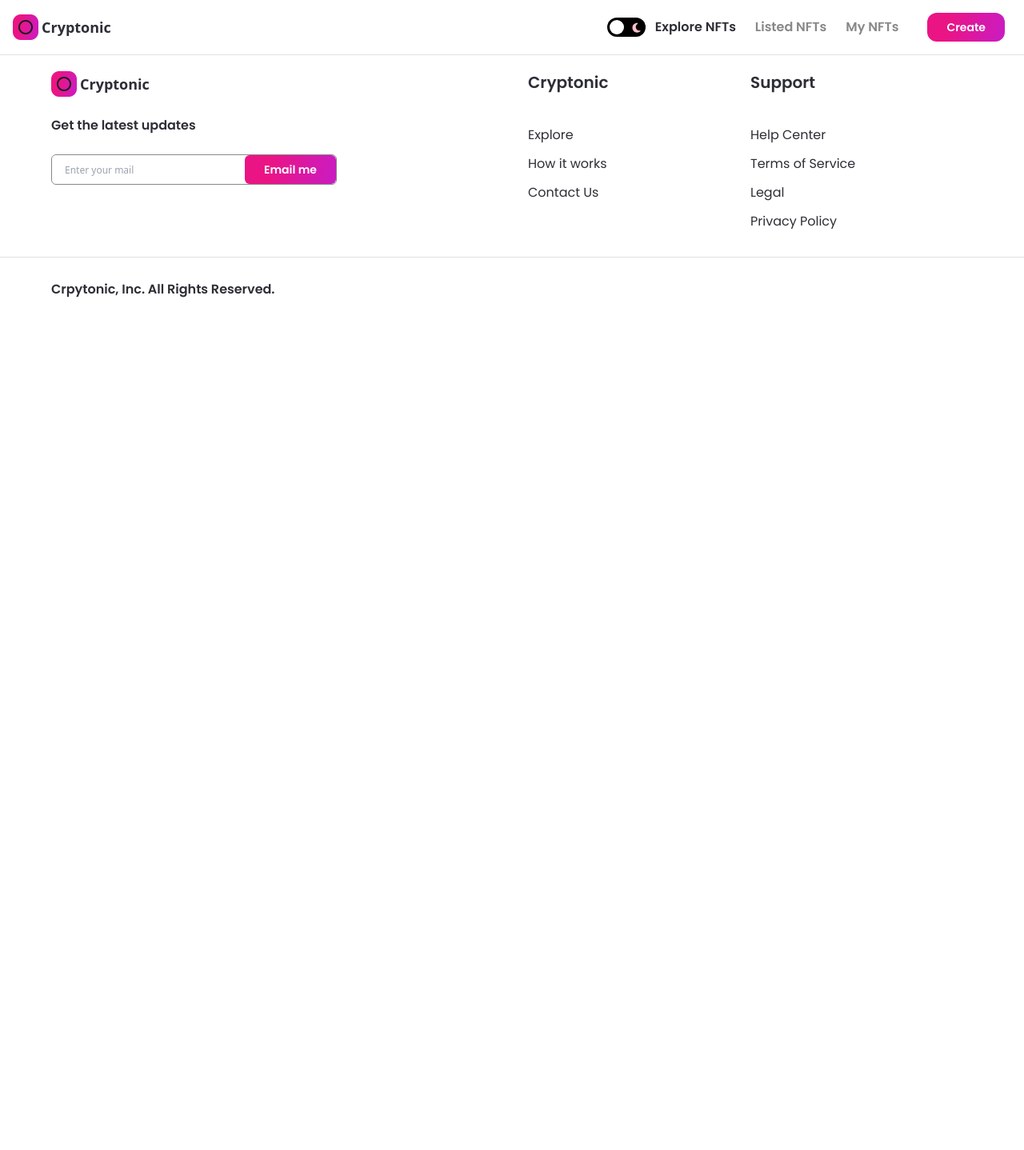
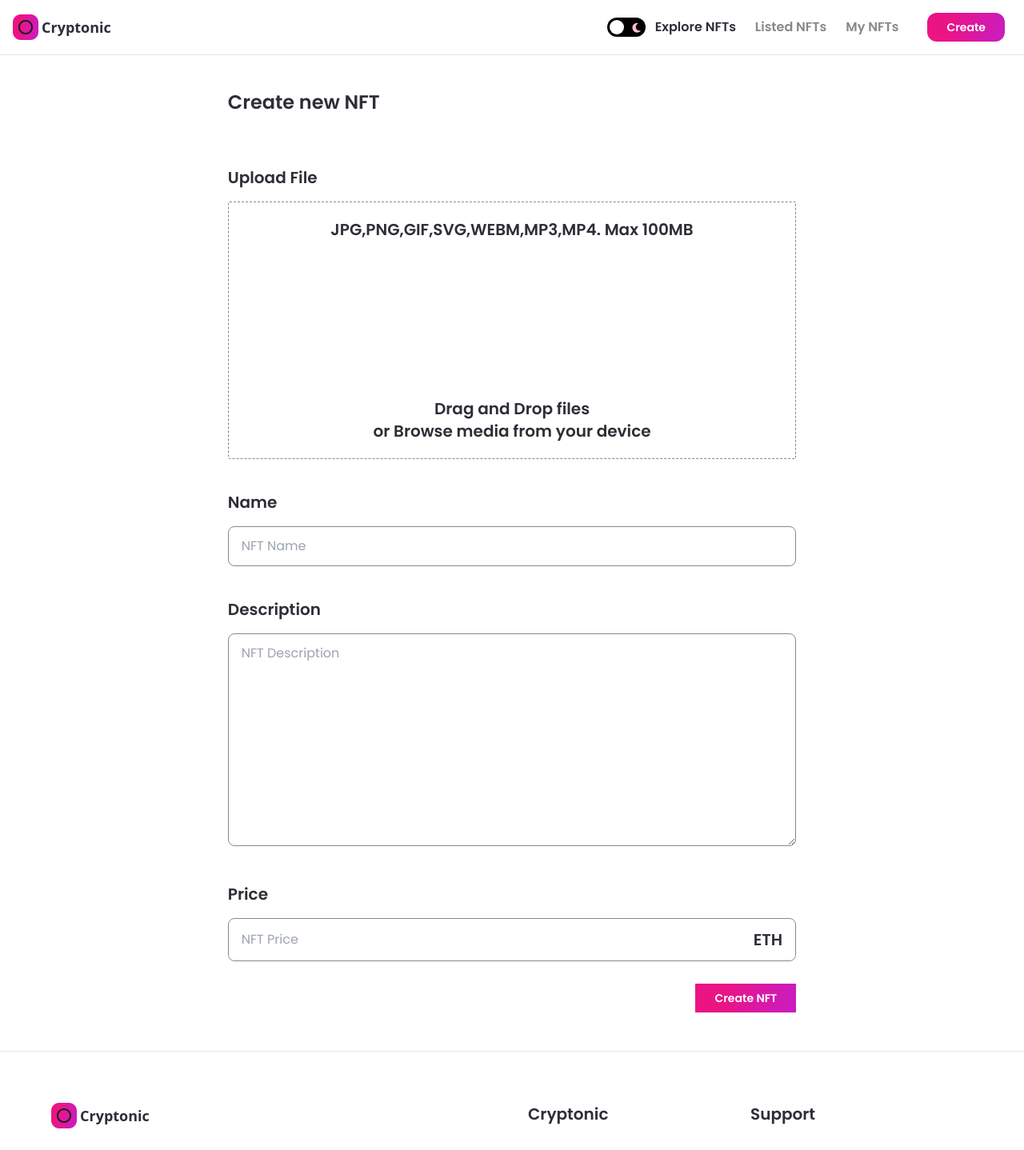
Before and after one commit to Ansh-Malik1/Cryptonic, a Next.js app: page /create-nfts in a window 1280 px wide. Shown: the top 1438 px of the page at 80% size. Before the commit the page ends 800 px from the top, so only its background shows below. Built offline with nearby package versions, Linux system fonts and the light colour scheme.

Commit message:
Updated CreateNFT page with new UI components and functionality, added react-dropzone dependency, and updated package-lock.json and package.json files accordingly.

```diff
--- a/app/create-nfts/page.js
+++ b/app/create-nfts/page.js
@@ -1,9 +1,86 @@
+"use client"
 import React from 'react'
+import { useState,useMemo,useContext,useCallback } from 'react'
+import { useRouter } from 'next/router'
+import { useDropzone } from 'react-dropzone'
+import { useTheme } from 'next-themes'
+import Image from 'next/image'
+import { Button, Input } from '@/components'
+import images from "../../assets"
+const CreateNFT = () => {
+  const [formInput , setFormInput] = useState({
+    name:'',
+    description:'',
+    price:0
+  })
+  const[ fileUrl , setFileUrl] = useState(null)
+  const {theme} = useTheme()
+  const onDrop = useCallback(()=>{
 
-const CreateNFT = () => {
+  },[])
+  const {getRootProps , getInputProps,isDragActive,isDragAccept,isDragReject} = useDropzone({
+    onDrop,
+    accept:'image/*',
+    maxSize:5000000
+  })
+  const fileStyle = useMemo(() => (
+    `dark:bg-nft-black-1 bg-white border dark:border-white border-nft-gray-2 flex flex-col items-center p-5 rounded-sm border-dashed ${isDragActive && 'border-file-active'} ${isDragAccept && 'border-file-accept'} ${isDragReject && 'border-file-reject'}`
+  ), [isDragActive, isDragAccept, isDragReject]);
+
+  console.log(formInput)
   return (
-    <div>
-      <h1>CREATE NFT</h1>
+    <div className = "flex justify-center sm:px-4 p-12">
+      <div className='w-3/5 md:w-full mt-16'>
+      <h1 className="flex-1 font-poppins dark:text-white text-nft-black-1 text-2xl minlg:text-4xl font-semibold sm:mb-4">Create new NFT</h1>
+      <div className='mt-16 '>
+        <p className='font-poppins dark:text-white text-nft-black-1 font-semibold text-xl'>Upload File</p>
+        <div className='mt-4'>
+          <div {...getRootProps()} className={fileStyle}>
+            <input {...getInputProps()}/>
+            <div className='flexCenter flex-col'>
+            <p className='font-poppins dark:text-white text-nft-black-1 font-semibold text-xl sm:text-base'>JPG,PNG,GIF,SVG,WEBM,MP3,MP4. Max 100MB</p>
+            <div className='my-12 w-full flex justify-center'>
+            <Image src={images.upload} width={100} height={100} objectFit='contain' alt='file upload Image'
+              className={theme==='light' && 'filter invert'}
+            />
+            </div>
+            <p className='font-poppins dark:text-white text-nft-black-1 font-semibold text-xl sm:text-base'>Drag and Drop files</p>
+            <p className='font-poppins dark:text-white text-nft-black-1 font-semibold text-xl sm:text-base text-center'>or Browse media from your device</p>
+            </div>
+          </div>
+          {
+            fileUrl && (
+              <aside>
+                <div>
+                  <img src={fileUrl} alt='asset'/>
+                </div>
+              </aside>
+            )
+          }
+        </div>
+      </div>
+      <Input
+        inputType="text"
+        title="Name"
+        placeholder="NFT Name"
+        handleClick={(e)=>setFormInput({...formInput,name:e.target.value})}
+      />
+       <Input
+        inputType="textarea"
+        title="Description"
+        placeholder="NFT Description"
+        handleClick={(e)=>setFormInput({...formInput,description:e.target.value})}
+      />
+       <Input
+        inputType="number"
+        title="Price"
+        placeholder="NFT Price"
+        handleClick={(e)=>setFormInput({...formInput,price:e.target.value})}
+      />
+      <div className='mt-7 w-full flex justify-end'>
+      <Button text={'Create NFT'} className='rounded-xl' handleClick={()=>{}}/>
+      </div>
+      </div>
     </div>
   )
 }
--- /dev/null
+++ b/components/Input.jsx
@@ -0,0 +1,37 @@
+import React from 'react'
+
+const Input = ({inputType,placeholder,title,handleClick}) => {
+  return (
+    <div className='mt-10 w-full'>
+       <p className='font-poppins dark:text-white text-nft-black-1 font-semibold text-xl'>{title}</p>
+       {
+        inputType === 'number' ?
+        (<div className='dark:bg-nft-black-1 bg-white border dark:border-nft-black-1 border-nft-gray-2 rounded-lg w-full
+            outline-none font-poppins dark:text-white text-nft-gray-2 text-base mt-4 px-4 py-3 flexBetween flex-row'>
+            <input
+                type='number'
+                className='flex w-full dark:bg-nft-black-1 bg-white outline-none'
+                placeholder={placeholder} onChange={handleClick}
+            />
+            <p className='font-poppins dark:text-white text-nft-black-1 font-semibold text-xl'>ETH</p>
+        </div>)
+        :(inputType ==='textarea' ?
+        (<textarea
+        rows={10}
+        className='dark:bg-nft-black-1 bg-white border dark:border-nft-black-1 border-nft-gray-2 rounded-lg w-full
+        outline-none font-poppins dark:text-white text-nft-gray-2 text-base mt-4 px-4 py-3'
+        placeholder={placeholder} onChange={handleClick}
+        />)
+        :(
+            <input className='dark:bg-nft-black-1 bg-white border dark:border-nft-black-1 border-nft-gray-2 rounded-lg w-full
+            outline-none font-poppins dark:text-white text-nft-gray-2 text-base mt-4 px-4 py-3'
+            placeholder={placeholder} onChange={handleClick}
+            />
+        ))
+       }
+
+    </div>
+  )
+}
+
+export default Input
--- a/components/index.js
+++ b/components/index.js
@@ -4,4 +4,5 @@
 import Banner from "./Banner";
 import CreatorCard from "./CreatorCard";
 import NFTCard from "./NFTCard";
-export {Navbar,Footer , Button, Banner, CreatorCard, NFTCard}
+import Input from "./Input";
+export {Navbar,Footer , Button, Banner, CreatorCard, NFTCard, Input}
--- a/package.json
+++ b/package.json
@@ -15,7 +15,8 @@
     "next": "14.2.14",
     "next-themes": "^0.3.0",
     "react": "^18",
-    "react-dom": "^18"
+    "react-dom": "^18",
+    "react-dropzone": "^14.2.9"
   },
   "devDependencies": {
     "autoprefixer": "^10.4.20",
```
Also changed, not shown: 1 other file (tests, documents, lock files or other folders).
